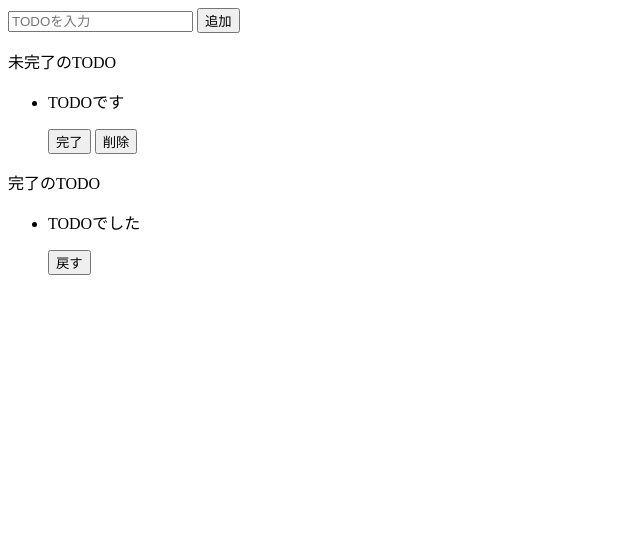
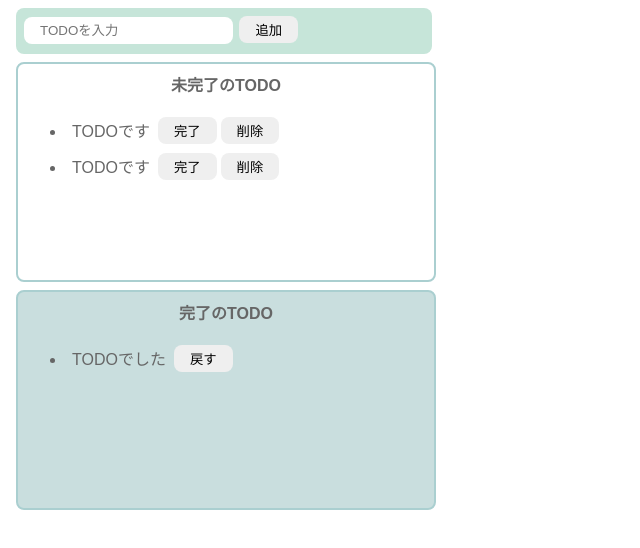
Before and after one commit to n-yoshida-dev/handson-20260215-todo-js, a website built with Vite: page index.html in a window 1280 px wide. Shown: the whole page, without its empty margins (0-640 px from the left). Built offline with nearby package versions, Linux system fonts and the light colour scheme.

Commit message:
Add CSS and Add class to HTML

```diff
--- a/index.html
+++ b/index.html
@@ -6,28 +6,35 @@
   </head>
 
   <body>
-    <div>
+    <div class="input-area">
       <input placeholder="TODOを入力" />
       <button>追加</button>
     </div>
-    <div>
-      <p>未完了のTODO</p>
+    <div class="incomplete-area">
+      <p class="title">未完了のTODO</p>
       <ul>
         <li>
-          <div>
-            <p>TODOです</p>
+          <div class="list-row">
+            <p class="todo-item">TODOです</p>
+            <button>完了</button>
+            <button>削除</button>
+          </div>
+        </li>
+        <li>
+          <div class="list-row">
+            <p class="todo-item">TODOです</p>
             <button>完了</button>
             <button>削除</button>
           </div>
         </li>
       </ul>
     </div>
-    <div>
-      <p>完了のTODO</p>
+    <div class="complete-area">
+      <p class="title">完了のTODO</p>
       <ul>
         <li>
-          <div>
-            <p>TODOでした</p>
+          <div class="list-row">
+            <p class="todo-item">TODOでした</p>
             <button>戻す</button>
           </div>
         </li>
--- a/src/style.css
+++ b/src/style.css
@@ -0,0 +1,66 @@
+body {
+    font-family: sans-serif;
+    color: #666;
+}
+
+input {
+    border-radius: 8px;
+    border: none;
+    padding: 6px 16px;
+}
+
+button {
+    border-radius: 8px;
+    border: none;
+    padding: 4px 16px;
+    margin: 0px 2px;
+}
+
+button:hover {
+    background-color: #79a8a9;
+    color: #fff;
+    cursor: pointer
+}
+
+.input-area {
+    background-color: #c6e5d9;
+    width: 400px;
+    height: 30px;
+    padding: 8px;
+    margin: 8px;
+    border-radius: 8px;
+}
+
+.incomplete-area {
+    border: 2px solid#aacfd0;
+    width: 400px;
+    min-height: 200px;
+    padding: 8px;
+    margin: 8px;
+    border-radius: 8px;
+}
+
+.complete-area {
+    background-color: #c9dede;
+    border: 2px solid#aacfd0;
+    width: 400px;
+    min-height: 200px;
+    padding: 8px;
+    margin: 8px;
+    border-radius: 8px;
+}
+
+.title {
+    text-align: center;
+    margin-top: 0;
+    font-weight: bold;
+}
+
+.list-row {
+    display: flex;
+    align-items: center;
+}
+
+.todo-item {
+    margin: 6px;
+}
```
